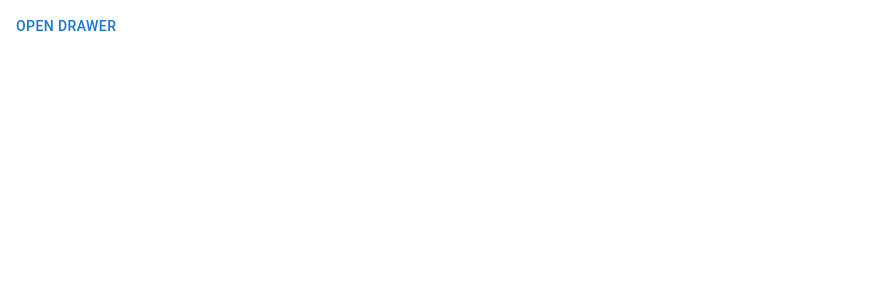
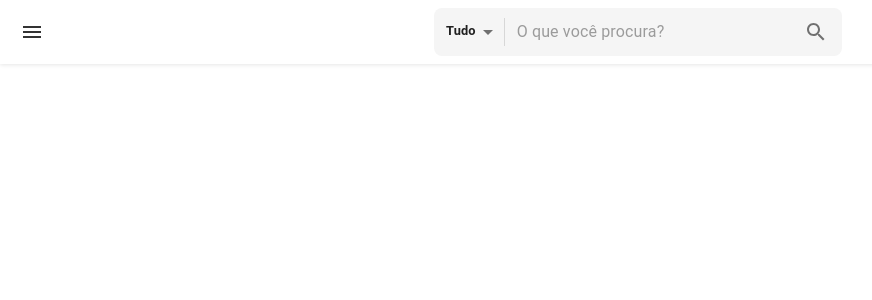
Before and after one commit to davijannotti/auction-frontend, a React (Vite) app: page / in a window 1280 px wide. Shown: the top 300 px of the page, without its empty margins (0-872 px from the left). Built offline with nearby package versions, Linux system fonts and the light colour scheme.

Commit message:
navbar added

```diff
--- a/src/Dashboard.jsx
+++ b/src/Dashboard.jsx
@@ -1,16 +1,16 @@
 import { useState } from "react";
 import { styled } from "@mui/material/styles";
+import Box from "@mui/material/Box";
+import Navbar from "./components/Navbar";
 import SideMenu from "./components/SideMenu";
-import Button from "@mui/material/Button";
-import MuiDrawer, { drawerClasses } from "@mui/material/Drawer";
+import MuiDrawer from "@mui/material/Drawer";
+import { drawerClasses } from "@mui/material/Drawer";
 
 const drawerWidth = 240;
 
 const Drawer = styled(MuiDrawer)({
   width: drawerWidth,
   flexShrink: 0,
-  boxSizing: "border-box",
-  mt: 10,
   [`& .${drawerClasses.paper}`]: {
     width: drawerWidth,
     boxSizing: "border-box",
@@ -20,25 +20,17 @@ const Drawer = styled(MuiDrawer)({
 export default function Dashboard() {
   const [open, setOpen] = useState(false);
 
-  const toggleDrawer = (newOpen) => () => {
-    setOpen(newOpen);
+  const handleToggleDrawer = () => {
+    setOpen(!open);
   };
 
   return (
-    <>
-      <Button onClick={toggleDrawer(true)}>Open drawer</Button>
-      <Drawer
-        open={open}
-        onClose={toggleDrawer(false)}
-        sx={{
-          display: { xs: "none", md: "block" },
-          [`& .${drawerClasses.paper}`]: {
-            backgroundColor: "background.paper",
-          },
-        }}
-      >
+    <Box sx={{ display: "flex" }}>
+      <Navbar onMenuClick={handleToggleDrawer} />
+
+      <Drawer open={open} onClose={handleToggleDrawer} variant="persistent">
         <SideMenu />
       </Drawer>
-    </>
+    </Box>
   );
 }
--- /dev/null
+++ b/src/components/Navbar.jsx
@@ -0,0 +1,78 @@
+import React, { useState } from "react";
+import {
+  AppBar,
+  Toolbar,
+  IconButton,
+  InputBase,
+  Paper,
+  Select,
+  MenuItem,
+  Divider,
+  Box,
+} from "@mui/material";
+import { Menu as MenuIcon, Search as SearchIcon } from "@mui/icons-material";
+
+export default function Navbar({ onMenuClick }) {
+  const [filter, setFilter] = useState("todos");
+
+  return (
+    <AppBar
+      position="fixed"
+      sx={{
+        zIndex: (theme) => theme.zIndex.drawer + 1,
+        backgroundColor: "#fff",
+        color: "#333",
+        boxShadow: "0px 1px 4px rgba(0,0,0,0.1)",
+      }}
+    >
+      <Toolbar sx={{ display: "flex", justifyContent: "space-between" }}>
+        <IconButton
+          edge="start"
+          color="inherit"
+          onClick={onMenuClick}
+          sx={{ mr: 2 }}
+        >
+          <MenuIcon />
+        </IconButton>
+
+        <Paper
+          component="form"
+          sx={{
+            p: "2px 4px",
+            display: "flex",
+            alignItems: "center",
+            width: { xs: "100%", sm: 400 },
+            bgcolor: "#f5f5f5",
+            boxShadow: "none",
+            borderRadius: "8px",
+          }}
+        >
+          <Select
+            value={filter}
+            onChange={(e) => setFilter(e.target.value)}
+            variant="standard"
+            disableUnderline
+            sx={{ ml: 1, fontSize: "0.8rem", fontWeight: "bold" }}
+          >
+            <MenuItem value="todos">Tudo</MenuItem>
+            <MenuItem value="cod">Cód.</MenuItem>
+            <MenuItem value="nome">Nome</MenuItem>
+          </Select>
+
+          <Divider sx={{ height: 28, m: 0.5 }} orientation="vertical" />
+
+          <InputBase
+            sx={{ ml: 1, flex: 1 }}
+            placeholder="O que você procura?"
+          />
+
+          <IconButton sx={{ p: "10px" }}>
+            <SearchIcon />
+          </IconButton>
+        </Paper>
+
+        <Box sx={{ width: 48, display: { xs: "none", sm: "block" } }} />
+      </Toolbar>
+    </AppBar>
+  );
+}
--- a/src/components/SideMenu.jsx
+++ b/src/components/SideMenu.jsx
@@ -6,51 +6,37 @@ import Typography from "@mui/material/Typography";
 
 export default function SideMenu() {
   return (
-    <>
     <Box
       sx={{
-          display: "flex",
-          mt: "calc(var(--template-frame-height, 0px) + 4px)",
-          p: 1.5,
-        }}
-      ></Box>
-      <Divider />
-      <Box
-        sx={{
-          overflow: "auto",
+        width: 240,
         height: "100%",
         display: "flex",
         flexDirection: "column",
       }}
-      ></Box>
-      <Stack
-        direction="row"
-        sx={{
-          p: 2,
-          gap: 1,
-          alignItems: "center",
-          borderTop: "1px solid",
-          borderColor: "divider",
-        }}
     >
+      <Box sx={{ p: 2, mt: 2 }}>
+        <Typography variant="h6">Menu</Typography>
+      </Box>
+      <Divider />
+
+      <Box sx={{ flexGrow: 1 }}></Box>
+
+      <Divider />
+      <Stack direction="row" sx={{ p: 2, gap: 1, alignItems: "center" }}>
         <Avatar
-          sizes="small"
-          alt="Amamentador"
+          alt="Riley Carter"
           src="/static/images/avatar/7.jpg"
           sx={{ width: 36, height: 36 }}
         />
-        <Box sx={{ mr: "auto" }}>
-          <Typography
-            variant="body2"
-            sx={{ fontWeight: 500, lineHeight: "16px" }}
-          >
-            Amamentador
+        <Box>
+          <Typography variant="body2" sx={{ fontWeight: 500 }}>
+            Riley Carter
           </Typography>
           <Typography variant="caption" sx={{ color: "text.secondary" }}>
-            amamentador@email.com
+            riley@email.com
           </Typography>
         </Box>
       </Stack>
-    </>
+    </Box>
   );
 }
```
Lines whose indentation alone changed are shown as unchanged.
